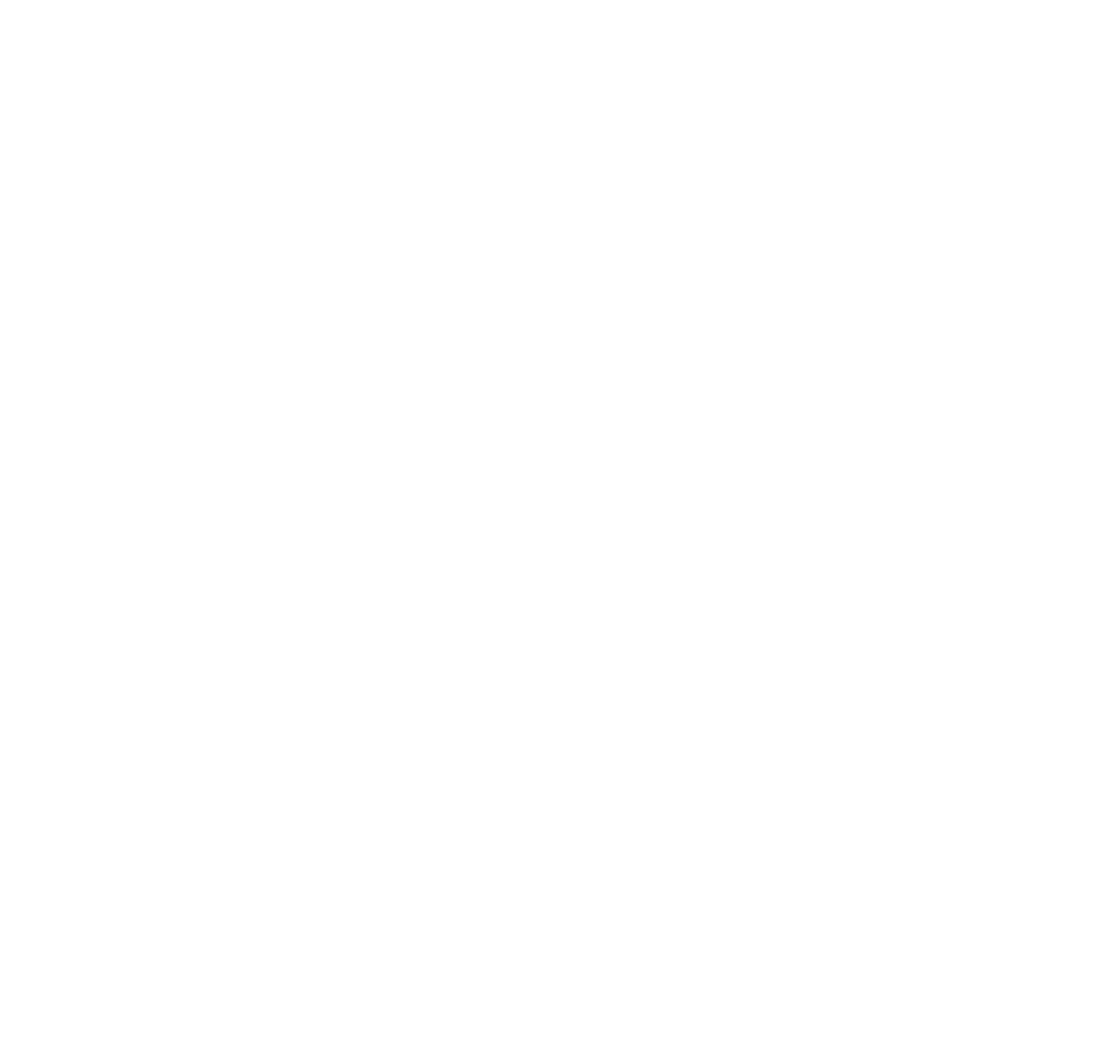
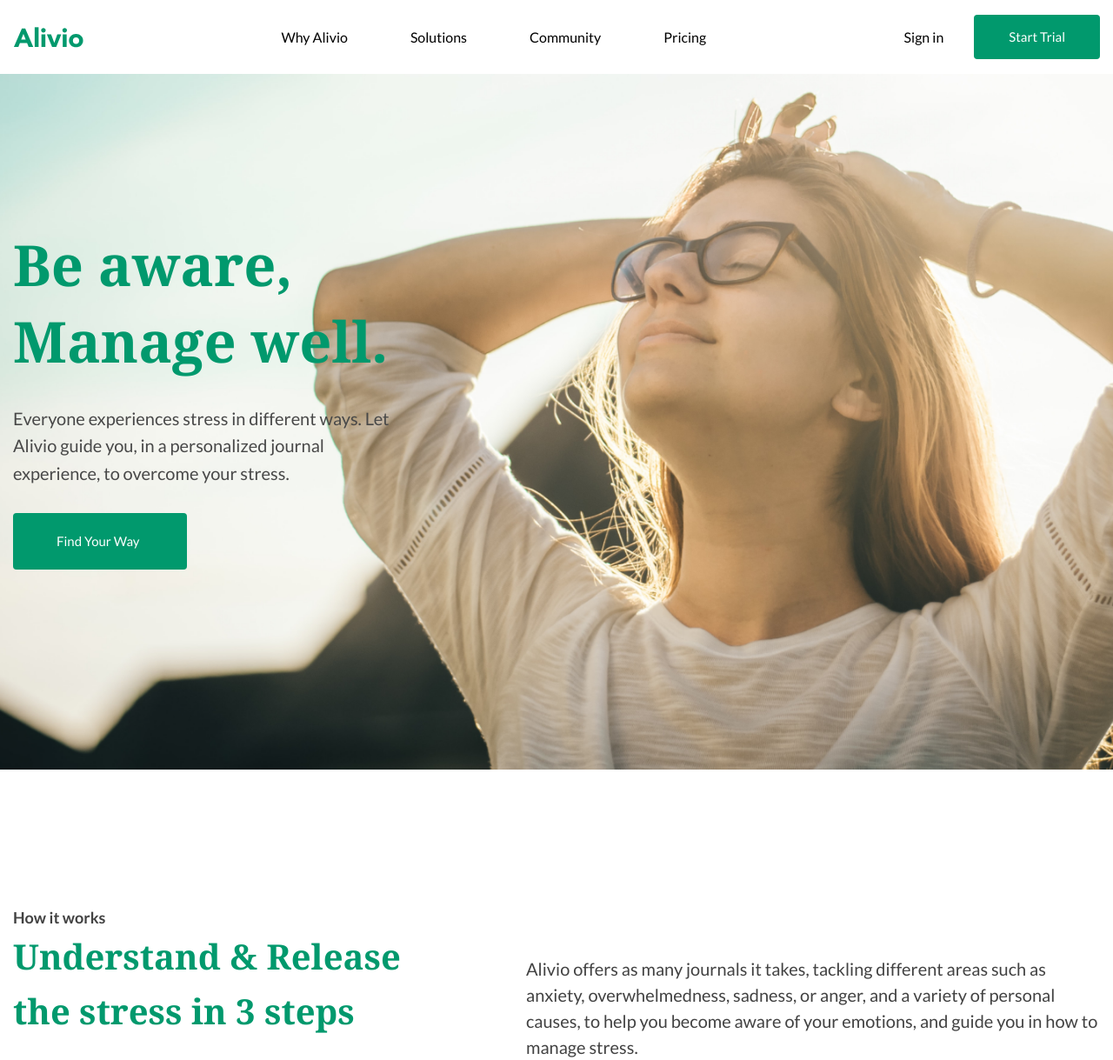
Before and after one commit to maximyunak/alivio, a plain HTML site: page index.html in a window 1280 px wide. Shown: the whole page at 87% size. Before the commit the page ends 800 px from the top, so only its background shows below. Drawn offline with Linux system fonts and the light colour scheme.

Commit message:
header + section

```diff
--- a/index.html
+++ b/index.html
@@ -4,8 +4,43 @@
     <meta charset="UTF-8">
     <meta name="viewport" content="width=device-width, initial-scale=1.0">
     <title>Alivio</title>
+    <link rel="stylesheet" href="./styles/style.css">
 </head>
 <body>
+    <main>
+        <header class="header">
+            <div class="header__container">
+                <img src="./img/Logogreen.svg" alt="">
+                <ul class="header__menu">
+                    <li class="header__menu-item"><a href="">Why Alivio</a></li>
+                    <li class="header__menu-item"><a href="">Solutions</a></li>
+                    <li class="header__menu-item"><a href="">Community</a></li>
+                    <li class="header__menu-item"><a href="">Pricing</a></li>
+                </ul>
+                <div class="header__buttons">
+                    <div class="header__buttons-sing"><a href="">Sign in</a></div>
+                    <div class="header__buttons-start btn"><a href="">Start Trial</a></div>
+                </div>
+            </div>
+        </header>
 
+        <section class="manage">
+            <div class="manage__container">
+                <div class="manage__title">Be aware, Manage well.</div>
+                <div class="manage__desc">Everyone experiences stress in different ways. Let Alivio guide you, in a personalized journal experience, to overcome your stress.</div>
+                <div class="manage__btn btn"><a href="">Find Your Way</a></div>
+            </div>
+        </section>
+
+        <section class="works">
+            <div class="works__container">
+                <div class="works__header">
+                    <div class="works__undertitle">How it works</div>
+                    <div class="works__title">Understand & Release <br> the stress in 3 steps</div>
+                </div>
+                <div class="works__desc">Alivio offers as many journals it takes, tackling different areas such as anxiety, overwhelmedness, sadness, or anger, and a variety of personal causes, to help you become aware of your emotions, and guide you in how to manage stress.</div>
+            </div>
+        </section>
+    </main>
 </body>
 </html>
--- a/styles/style.sass
+++ /dev/null
@@ -1,2 +0,0 @@
-*{padding:0;margin:0;border:none}*,::after,::before{box-sizing:border-box}a,a:hover,a:link,a:visited{text-decoration:none}aside,footer,header,legend,main,nav,section{display:block}h1,h2,h3,h4,h5,h6,p{font-size:inherit;font-weight:inherit}ul,ul li{list-style:none}img{vertical-align:top}img,svg{max-width:100%;height:auto}address{font-style:normal}button,input,select,textarea{font-family:inherit;font-size:inherit;color:inherit;background-color:transparent}input::-ms-clear{display:none}button,input[type=submit]{display:inline-block;box-shadow:none;background:0 0;cursor:pointer}button:active,button:focus,input:active,input:focus{outline:0}button::-moz-focus-inner{padding:0;border:0}label{cursor:pointer}:root{scroll-behavior:smooth}
-@import url('https://fonts.googleapis.com/css2?family=Lato:wght@400;700&family=Noto+Sans+Georgian:wght@700&display=swap');
--- /dev/null
+++ b/styles/style.scss
@@ -0,0 +1,233 @@
+* {
+  padding: 0;
+  margin: 0;
+  border: none;
+}
+*,
+::after,
+::before {
+  box-sizing: border-box;
+}
+a,
+a:hover,
+a:link,
+a:visited {
+  text-decoration: none;
+}
+aside,
+footer,
+header,
+legend,
+main,
+nav,
+section {
+  display: block;
+}
+h1,
+h2,
+h3,
+h4,
+h5,
+h6,
+p {
+  font-size: inherit;
+  font-weight: inherit;
+}
+ul,
+ul li {
+  list-style: none;
+}
+img {
+  vertical-align: top;
+}
+img,
+svg {
+  max-width: 100%;
+  height: auto;
+}
+address {
+  font-style: normal;
+}
+button,
+input,
+select,
+textarea {
+  font-family: inherit;
+  font-size: inherit;
+  color: inherit;
+  background-color: transparent;
+}
+input::-ms-clear {
+  display: none;
+}
+button,
+input[type="submit"] {
+  display: inline-block;
+  box-shadow: none;
+  background: 0 0;
+  cursor: pointer;
+}
+button:active,
+button:focus,
+input:active,
+input:focus {
+  outline: 0;
+}
+button::-moz-focus-inner {
+  padding: 0;
+  border: 0;
+}
+label {
+  cursor: pointer;
+}
+
+$accent: #01996d;
+
+:root {
+  scroll-behavior: smooth;
+}
+@import url("https://fonts.googleapis.com/css2?family=Lato:wght@400;700&family=Noto+Sans+Georgian:wght@700&display=swap");
+
+[class*="__container"] {
+  max-width: 1500px;
+  margin: 0 auto;
+  padding: 0 15px;
+}
+
+.btn {
+  background-color: $accent;
+  border-radius: 4px;
+  cursor: pointer;
+  transition: 0.2s;
+  &:hover {
+    background-color: #00a979;
+  }
+  a {
+    color: #fff;
+    text-align: center;
+    font-size: 15px;
+    font-style: normal;
+    font-weight: 400;
+    line-height: 25px;
+  }
+}
+
+body {
+  font-family: "Lato";
+}
+
+a {
+  color: #000;
+}
+.header {
+  &__container {
+    display: flex;
+    justify-content: space-between;
+    height: 85px;
+    align-items: center;
+  }
+
+  &__menu {
+    display: flex;
+    justify-content: space-between;
+    gap: 72px;
+  }
+
+  &__menu-item {
+    a {
+      transition: 0.2s;
+      &:hover {
+        color: $accent;
+      }
+    }
+  }
+
+  &__buttons {
+    display: flex;
+    align-items: center;
+    gap: 35px;
+  }
+
+  &__buttons-sing {
+    a {
+      color: #000;
+    }
+  }
+
+  &__buttons-start {
+    padding: 13px 40px;
+  }
+}
+
+.manage {
+  background: url(../img/header-bg.png) center center/cover no-repeat;
+  height: 800px;
+  &__container {
+  }
+
+  &__title {
+    max-width: 440px;
+    color: #01996d;
+    padding-top: 175px;
+    font-family: Georgia;
+    font-size: 65px;
+    font-style: normal;
+    font-weight: 700;
+    line-height: normal;
+  }
+
+  &__desc {
+    max-width: 440px;
+    margin-top: 30px;
+    margin-bottom: 30px;
+    color: #484848;
+    font-family: Lato;
+    font-size: 20px;
+    font-style: normal;
+    font-weight: 400;
+    line-height: 157%; /* 31.4px */
+  }
+
+  &__btn {
+    display: flex;
+    padding: 20px 50px;
+    max-width: 200px;
+  }
+}
+
+.works {
+  &__container {
+    display: flex;
+    justify-content: space-between;
+  }
+
+  &__header {
+    max-width: 584px;
+    padding-top: calc(78px * 2);
+  }
+
+  &__undertitle {
+    color: #424242;
+    font-size: 18px;
+    font-weight: 600;
+    line-height: 157%;
+  }
+
+  &__title {
+    color: $accent;
+    font-family: Georgia;
+    font-size: 40px;
+    font-style: normal;
+    font-weight: 700;
+    line-height: 157%;
+  }
+
+  &__desc {
+    padding-top: calc(136px + 78px);
+    max-width: 660px;
+    color: #424242;
+    font-size: 20px;
+    font-weight: 500;
+    line-height: 150%;
+  }
+}
```
Also changed, not shown: img/Logogreen.svg (added), styles/style.css (added), 1 other file.
